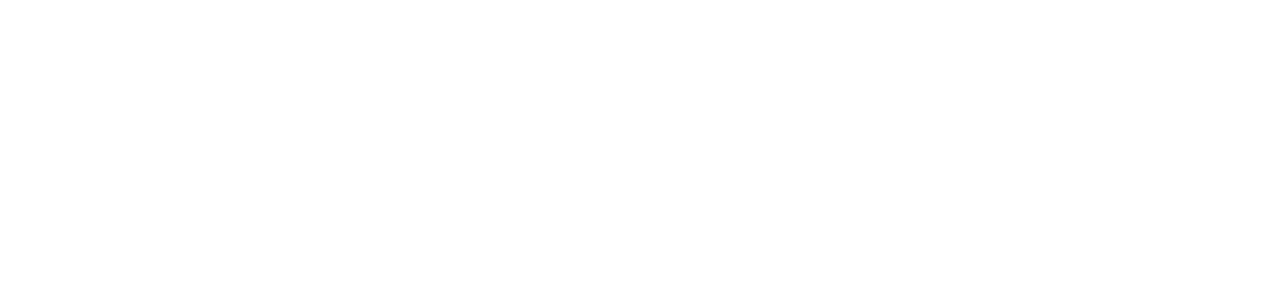
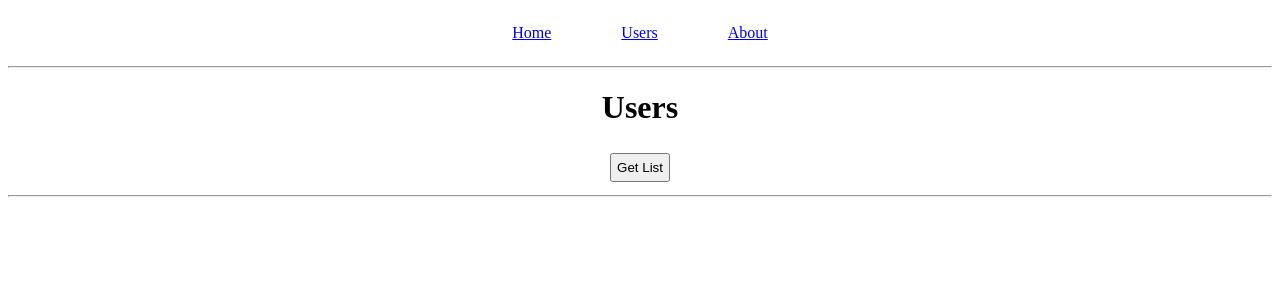
Before and after one commit to sampleprojectSree/sampleproject_1, a React (Create React App) app in the folder sample/: page /Users in a window 1280 px wide. Shown: the top 300 px of the page. Built offline with nearby package versions, Linux system fonts and the light colour scheme.

Commit message:
20-04-2023

```diff
--- a/sample/package.json
+++ b/sample/package.json
@@ -3,11 +3,11 @@
   "version": "0.1.0",
   "private": true,
   "dependencies": {
-    "@emotion/react": "^11.9.0",
-    "@emotion/styled": "^11.8.1",
+    "@emotion/react": "^11.10.6",
+    "@emotion/styled": "^11.10.6",
     "@material-ui/core": "^4.12.4",
     "@mui/icons-material": "^5.6.2",
-    "@mui/material": "^5.6.2",
+    "@mui/material": "^5.12.1",
     "@testing-library/jest-dom": "^5.16.4",
     "@testing-library/react": "^13.1.1",
     "@testing-library/user-event": "^13.5.0",
--- a/sample/src/App.js
+++ b/sample/src/App.js
@@ -3,24 +3,31 @@ import Login from "./Login";
 import Signin from "./Signin";
 import Home from "./Home";
 import Raju from "./Route/Raju";
+import Basic from "./Route/Basic/Basic";
+import Users from "./Route/UseParams/Users";
+import Navbar from "./Route/Navbar/Navbar";
+import Nav from "./Route/Navbar/Nav";
 
 function App() {
-  const [component, setComponent] = useState(<Signin />);
+  // const [component, setComponent] = useState(<Signin />);
 
-  useEffect(() => {
-    let cookies = document.cookie;
-    if (cookies) {
-      let cookies_array = cookies.split(";");
-      let username = cookies_array[1].split("=");
-      if (username[1] !== "") {
-        setComponent(<Home />);
-      }
-    }
-  }, []);
+  // useEffect(() => {
+  //   let cookies = document.cookie;
+  //   if (cookies) {
+  //     let cookies_array = cookies.split(";");
+  //     let username = cookies_array[1].split("=");
+  //     if (username[1] !== "") {
+  //       setComponent(<Home />);
+  //     }
+  //   }
+  // }, []);
   return (
     <div>
       {/* {component} */}
-      <Raju />{" "}
+      {/* <Raju />{" "} */}
+      {/* <Basic /> */}
+      <Navbar />
+      {/* <Users/> */}
     </div>
   );
 }
--- /dev/null
+++ b/sample/src/Route/Basic/Basic.js
@@ -0,0 +1,58 @@
+import React from "react";
+import { BrowserRouter as Router, Switch, Route, Link } from "react-router-dom";
+
+export default function Basic() {
+  return (
+    <Router>
+      <div>
+        <ul>
+          <li>
+            <Link to={"/"}>Home</Link>
+          </li>
+        </ul>
+        <ul>
+          <li>
+            <Link to={"/about"}>About</Link>
+          </li>
+        </ul>
+        <ul>
+          <li>
+            <Link to={"/dashboard"}>Dashboard</Link>
+          </li>
+        </ul>
+        <ul>
+          <li>
+            <Link to={"/contact"}>Contact</Link>
+          </li>
+        </ul>
+        <hr />
+      </div>
+      <Switch>
+        <Route exact path="/">
+          <Home />
+        </Route>
+        <Route exact path="/about">
+          <About />
+        </Route>
+        <Route exact path="/dashboard">
+          <Dashboard />
+        </Route>
+        <Route exact path="/contact">
+          <Contact />
+        </Route>
+      </Switch>
+    </Router>
+  );
+}
+function Home() {
+  return <h2>Home</h2>;
+}
+function About() {
+  return <h2>About</h2>;
+}
+function Dashboard() {
+  return <h2>Dashboard</h2>;
+}
+function Contact() {
+  return <h2>Contact</h2>;
+}
--- /dev/null
+++ b/sample/src/Route/Navbar/Nav.js
@@ -0,0 +1,17 @@
+import React from "react";
+import Homes from "../UseParams/Homes";
+import Users from "../UseParams/Users";
+import About from "../UseParams/About";
+import { BrowserRouter as Router, Switch, Route } from "react-router-dom";
+
+function Nav() {
+  return (
+    <div>
+      <Router>
+
+      </Router>
+    </div>
+  );
+}
+
+export default Nav;
--- /dev/null
+++ b/sample/src/Route/Navbar/Navbar.css
@@ -0,0 +1,44 @@
+ul{
+  display: flex;
+  list-style-type: none;
+  padding: 3px ;
+  text-align: center;
+  justify-content: center;
+  align-items: center;
+}
+ul li{
+  padding: 5px 35px 5px 35px;
+
+}
+
+/* ul {
+    display: flex;
+    justify-content: space-around;
+    list-style-type: none;
+    text-decoration: none;
+    padding: 15px 20px;
+    border-radius: 10px;
+    background-color: chartreuse;
+    font-weight: 700;
+    color: darkblue;
+  }
+
+
+  ul {
+    list-style-type: none;
+    text-decoration: none;
+
+    padding: 15px 20px;
+    border-radius: 10px;
+    background-color: chartreuse;
+    font-weight: 700;
+    color: darkblue;
+  }
+  .Nav-bar{
+    background-color:cyan;
+    padding: 5px;
+  }
+  ul li:hover{
+    background-color: darkgreen;
+    color: white;
+  } */
--- /dev/null
+++ b/sample/src/Route/Navbar/Navbar.js
@@ -0,0 +1,39 @@
+import React from "react";
+import "../Navbar/Navbar.css";
+import { Link, BrowserRouter as Router, Switch, Route } from "react-router-dom";
+import Homes from "../UseParams/Homes";
+import Users from "../UseParams/Users";
+import About from "../UseParams/About";
+import UserDetailes from "../UseParams/UserDetailes";
+
+function Navbar() {
+  return (
+    <>
+      <div className="Nav-bar">
+        <Router>
+          <ul>
+            <Link to={"/"}>
+              <li>Home</li>
+            </Link>
+            <Link to={"/Users"}>
+              <li>Users</li>
+            </Link>
+
+            <Link to={"/About"}>
+              <li>About</li>
+            </Link>
+          </ul>
+          <hr />
+          <Switch>
+            <Route path="/" exact component={Homes} />
+            <Route path="/Users" exact component={Users} />
+            <Route path="/About" exact component={About} />
+            <Route path="/UserDetailes/:id" exact component={UserDetailes} />
+          </Switch>
+        </Router>
+      </div>
+    </>
+  );
+}
+
+export default Navbar;
--- /dev/null
+++ b/sample/src/Route/UseParams/About.js
@@ -0,0 +1,11 @@
+import React from "react";
+
+function About() {
+  return (
+    <div>
+      <h1>About</h1>
+    </div>
+  );
+}
+
+export default About;
--- /dev/null
+++ b/sample/src/Route/UseParams/Homes.js
@@ -0,0 +1,11 @@
+import React from "react";
+
+function Homes() {
+  return (
+    <div>
+      <h1>Home</h1>
+    </div>
+  );
+}
+
+export default Homes;
--- /dev/null
+++ b/sample/src/Route/UseParams/UserDetailes.js
@@ -0,0 +1,29 @@
+import React, { useEffect, useState } from "react";
+import { useParams } from "react-router-dom/cjs/react-router-dom.min";
+
+function UserDetailes() {
+  const { id } = useParams();
+  console.log(useParams);
+  const [data, setData] = useState([]);
+  const getFullDetailes = async () => {
+    const res = await fetch(`https://gorest.co.in/public/v2/users/${id}`);
+    const json = await res.json();
+    setData(json);
+  };
+  useEffect(() => {
+    getFullDetailes();
+  }, []);
+
+  return (
+    <div className="container">
+      <h1>UserDetailes</h1>
+      <h2>
+        {" "}
+        Hello
+        <strong>{data.name}</strong>
+      </h2>
+    </div>
+  );
+}
+
+export default UserDetailes;
--- /dev/null
+++ b/sample/src/Route/UseParams/Users.css
@@ -0,0 +1,32 @@
+.Box-Border{
+    border: 1px solid red;
+}
+.card{
+    background-color: aquamarine;
+    padding: 10px;
+    align-items: center;
+    justify-content: center;
+    text-align: center;
+}
+.Main{
+    align-items: center;
+    justify-content: center;
+    text-align: center;
+}
+button{
+    padding: 5px;
+    margin: 5px;
+}
+.card-container{
+    display: grid;
+    grid-template-columns: 1fr;
+
+}
+@media screen and (min-width:992px) {
+    .card-container{
+        grid-template-columns: 1fr 1fr 1fr;
+        gap: 1rem;
+
+    }
+
+}
--- /dev/null
+++ b/sample/src/Route/UseParams/Users.js
@@ -0,0 +1,51 @@
+import { Button } from "@mui/material";
+import React, { useState } from "react";
+import Box from "@mui/material";
+import "../UseParams/Users.css";
+import UserDetailes from "./UserDetailes";
+import {
+  BrowserRouter as Router,
+  Switch,
+  Route,
+  Link,
+  useParams,
+} from "react-router-dom";
+
+function Users() {
+  const [userdata, setUserdata] = useState([]);
+  const getUserData = async () => {
+    const res = await fetch("https://gorest.co.in/public/v2/users/");
+    const json = await res.json();
+    setUserdata(json);
+    console.log(userdata);
+  };
+  return (
+    <>
+      <div className="Main">
+        <h1>Users</h1>
+
+        <button onClick={getUserData}>Get List</button>
+        <div className="card-container">
+          {userdata.map((item) => {
+            return (
+              <Link key={item.id} to={`/UserDetailes/${item.id}`}>
+                <article className="card">
+                  <h3>{item.name}</h3>
+                  <h3>{item.email}</h3>
+                </article>
+              </Link>
+            );
+          })}
+        </div>
+        <hr />
+      </div>
+      {/* <Router>
+        <Switch>
+          <Route path={`/UserDetailes/:id`}></Route>
+        </Switch>
+      </Router> */}
+    </>
+  );
+}
+
+export default Users;
```
Also changed, not shown: 1 other file (tests, documents, lock files or other folders).
